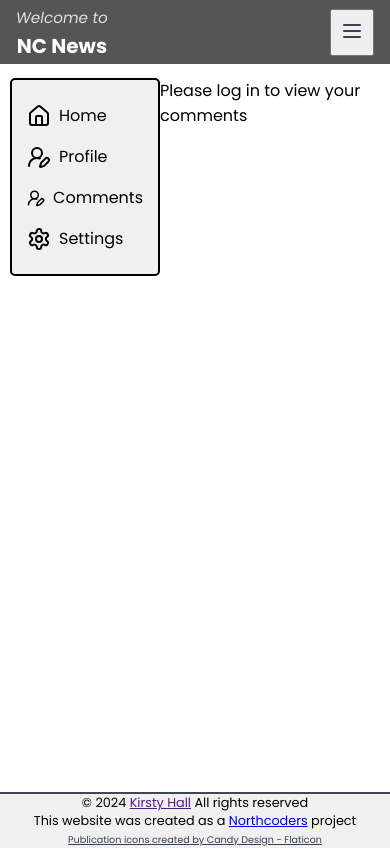
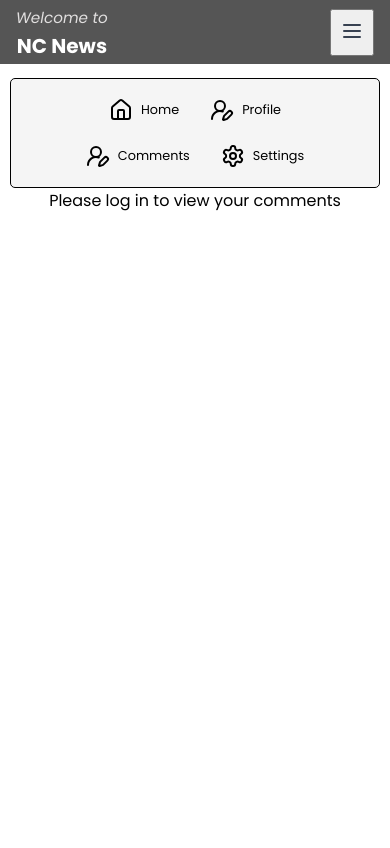
Before and after one commit to swamphobbit22/nc-news, a React (Vite) app: page /dashboard/comments in a window 390 px wide. Shown: the top 848 px of the page. Built offline with nearby package versions, Linux system fonts and the light colour scheme.

Commit message:
updated user dashboard css in mobile view

```diff
--- a/src/App.css
+++ b/src/App.css
@@ -97,11 +97,11 @@
 }
 
 .mobile-nav {
-  padding: 1rem;  /* p-4 */
+  padding: 1rem;
 }
 
 .mobile-nav > * + * {
-  margin-top: 1rem;  /* space-y-4 */
+  margin-top: 1rem;
 }
 
 /* Navigation links */
@@ -113,17 +113,16 @@
 }
 
 .mobile-nav-link:hover {
-  background-color: #F3F4F6;  /* hover:bg-gray-100 */
+  background-color: #F3F4F6;
 }
 
-
-
-
-/* old navbar */
+.align-user{
+  text-align: left;
+  margin-bottom: 15px;
+}
 .nav {
   display: flex;
   justify-content: flex-start;
-  /* justify-content:left;*/
   align-items: center;
   gap: 10px;
   padding: 1rem;
@@ -161,7 +160,6 @@
 .login-icon{
   color: white;
   margin-left: 3rem;
-
 }
 
 .topics-grid{
@@ -618,7 +616,8 @@ textarea{
 }
 
 .main h2 {
-  margin-top: 60px;
+  margin-top: 50px;
+  margin-bottom: 30px;
   text-align: center;
 }
 
@@ -635,12 +634,13 @@ textarea{
 .login{
   display: flex;
   flex-direction: column;
-  height: 80vh;
+  align-items: center;
+  height: 100dvh;
   max-width: 100%;
   max-height: auto;
   gap: 20px;
   align-items: center;
-  margin: 30px;
+  margin-top: 10%;
 }
 
 .login h2{
@@ -780,7 +780,10 @@ textarea{
         padding: 10px;
       }
 
-
+    .login{
+      margin-top: 2%;
+      text-align: center;
+    }
   }
 
 @media(min-width:640px){
--- a/src/Dashboard/DasboardNav.jsx
+++ b/src/Dashboard/DasboardNav.jsx
@@ -14,7 +14,7 @@ const DashboardNav = () => {
 
     return (
 
-                <nav>
+                <nav className='mobile-aside'>
                 {navItems.map((item, index) => (
                     <Link
                     key={index}
@@ -24,7 +24,7 @@ const DashboardNav = () => {
                         alignItems: 'center',
                         textDecoration: 'none',
                         color: '#000',
-                        padding: '0.5rem 0',
+                        padding: '0.3rem 0',
                     }}
                     >
                         {item.icon && <item.icon style={{ marginRight: '0.5rem' }} />}
--- a/src/components/header/MobileNav.jsx
+++ b/src/components/header/MobileNav.jsx
@@ -58,7 +58,7 @@ const MobileNav = ({ isOpen, setIsOpen }) => {
 
           { user ? (
                   <>
-                  <span>{user.username} is logged in</span>
+                  <p className='align-user'>{user.username} is logged in</p>
                 <NavLink
                     to='/'
                     onClick={logout}
@@ -70,7 +70,7 @@ const MobileNav = ({ isOpen, setIsOpen }) => {
                 ) : (
                 <NavLink
                 to="/login"
-                className={({ isActive}) => `${isActive ? 'active-link' : undefined} login-icon`}
+                className='login-icon'
                 >
                   <LogIn />
                 </NavLink>
--- a/src/css/dashboard.css
+++ b/src/css/dashboard.css
@@ -2,7 +2,7 @@
     display: flex;
     flex-direction: row;
     width: 100%;
-    min-height: 80vh;
+    min-height: 100vh;
     height: auto;
     width: auto;
     margin: 10% 10px;
@@ -10,7 +10,7 @@
   }
 
   aside{
-    border: 2px solid;
+    border: 1px solid black;
     width: 150px;
     max-height: min-content;
     flex-shrink: 0;
@@ -38,17 +38,26 @@
 
   @media(max-width:768px){
     #dashboard-container{
+      flex-direction: column;
       margin-top: 20%;
     }
 
-    /* .mobile-aside{
-      border: 2px solid;
+    .mobile-aside {
+      display: flex;
+      flex-wrap: wrap;
+      background-color: #f5f5f5;
+      justify-content: center;
+      align-items: center;
+      padding: 0.5rem 1rem;
       width: 100%;
-      height: auto;
-      max-height: min-content;
-      flex-shrink: 1;
-      padding: 15px;
-      background: #f0f0f0 ;
-      border-radius: 5px;
-    } */
+      gap: 15px;
+
+    }
+
+    .mobile-aside a {
+      font-size: 0.8rem;
+      padding: 0.2rem 0.5rem !important;
+      white-space: nowrap;
+      flex: 0 1 auto;
+    }
   }
```
